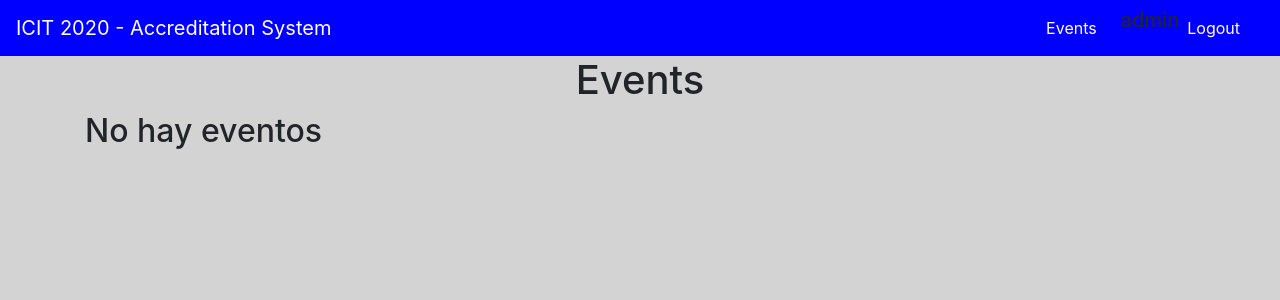
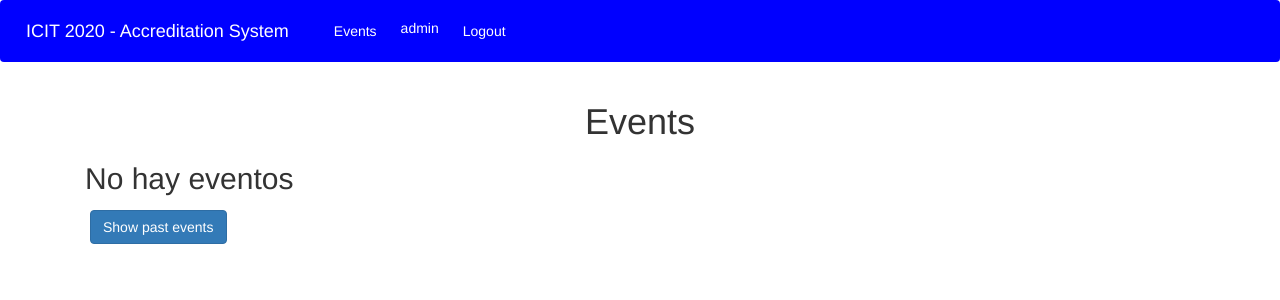
Before and after one commit to LedesmaFran/Accreditation-system, a Django app: page /events/ in a window 1280 px wide. Shown: the top 300 px of the page. Run offline with Django 3.2, Linux system fonts and the light colour scheme; a user stored in the database is signed in; data comes from the database, SQL or seed files in the repository; both versions use the stored data as it was after the commit; some libraries are stand-ins or nearby versions.

Commit message:
info icon

```diff
--- a/ITBAEvent/templates/events.html
+++ b/ITBAEvent/templates/events.html
@@ -5,9 +5,12 @@
 
 
     {% block content %}
+
     <head>
         <meta charset="UTF-8">
         <title>Eventos - ICIT</title>
+        <link rel="stylesheet" href="https://maxcdn.bootstrapcdn.com/bootstrap/3.4.0/css/bootstrap.min.css">
+        <script src="https://maxcdn.bootstrapcdn.com/bootstrap/3.4.0/js/bootstrap.min.js"></script>
     </head>
 
     <style>
@@ -20,10 +23,12 @@ th{ text-align: center;}
         td{ text-align: left; }
 
     </style>
+
     <p class="h1" align="center">Events</p>
     <body>
+
+
         {% if events %}
-
 
             <form id="filter_day" action="/events/" method="get" style ='float: left; padding: 5px;'>
                 <button type="submit" name="today" value="true" class="btn btn-primary">All today's events</button>
@@ -36,7 +41,7 @@ td{ text-align: left; }
                 <thead class="thead-dark">
                     <tr>
                         <th scope="col">Event</th>
-                <th scope="col">Speaker</th>
+                        <!--<th scope="col">Speaker</th>-->
                         <th scope="col">Place</th>
                         <th scope="col">Start Time</th>
                         <th scope="col">Action</th>
@@ -46,11 +51,13 @@ td{ text-align: left; }
                     {% for i in events %}
                         <tr>
                             <td>{{i.name}}</td>
-                    <td>{{i.speaker}}</td>
+                            <!--<td>{{i.speaker}}</td>-->
                             <td>{{i.place}}</td>
                             <td>{{i.start_time|time}}</td>
                             <td><form id="acrredit" action="/events/" method="get">
-                        <button type="submit" name="id" value="{{i.id}}" class="btn btn-primary btn-sm">Info</button>
+                                <button type="submit" name="id" value="{{i.id}}">
+                                    <span class="glyphicon glyphicon-info-sign"></span>
+                                </button>
                                  </form></td>
                         </tr>
                     {% endfor %}
@@ -69,6 +76,9 @@ td{ text-align: left; }
             <li><strong>speaker:</strong> {{select_event.speaker}}</li>
             <li><strong>place:</strong> {{select_event.place}}</li>
             <li><strong>start time:</strong> {{select_event.start_time}}</li></p>
+            <button type="button" class="glyphicon glyphicon-arrow-left" onClick="javascript:history.go(-1); ">
+                Return
+            </button>
             <form id="acrredit" action="/events/" method="get">
                 <button type="submit" name="accredit" value="{{select_event.id}}" class="btn btn-primary btn-lg" style ='margin-top: 15px;'>Scan QR to Accredit !</button>
             </form>
@@ -77,6 +87,9 @@ td{ text-align: left; }
 
         {% else %}
             <h2>No hay eventos</h2>
+            <form id="show_all" action="/events/" method="get" style ='float: left; padding: 5px;'>
+                <button type="submit"  name="all" value="true" class="btn btn-primary">Show past events</button>
+            </form>
         {% endif %}
 
 
--- a/templates/base.html
+++ b/templates/base.html
@@ -19,7 +19,7 @@
           <li class="nav-item">
             <a class="nav-link" href="/events" >Events</a>
           </li>
-          <li><h5> {{ user.username }} </h5></li>
+          <li><h5 class="nav-link"> {{ user.username }} </h5></li>
           <li><a class="nav-link" href="/accounts/logout" >Logout</a></li>
         </ul>
       </div>
```
Also changed, not shown: db.sqlite3. Lines whose indentation alone changed are shown as unchanged.
